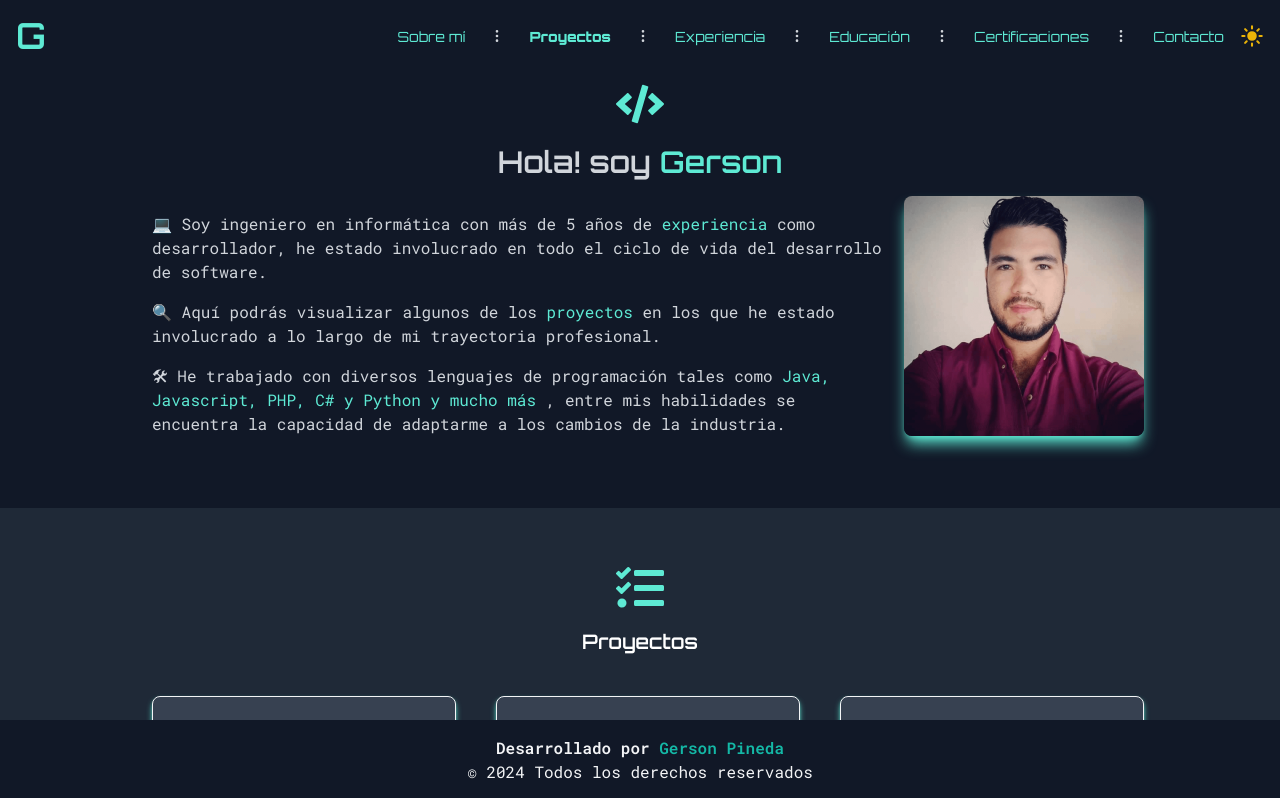
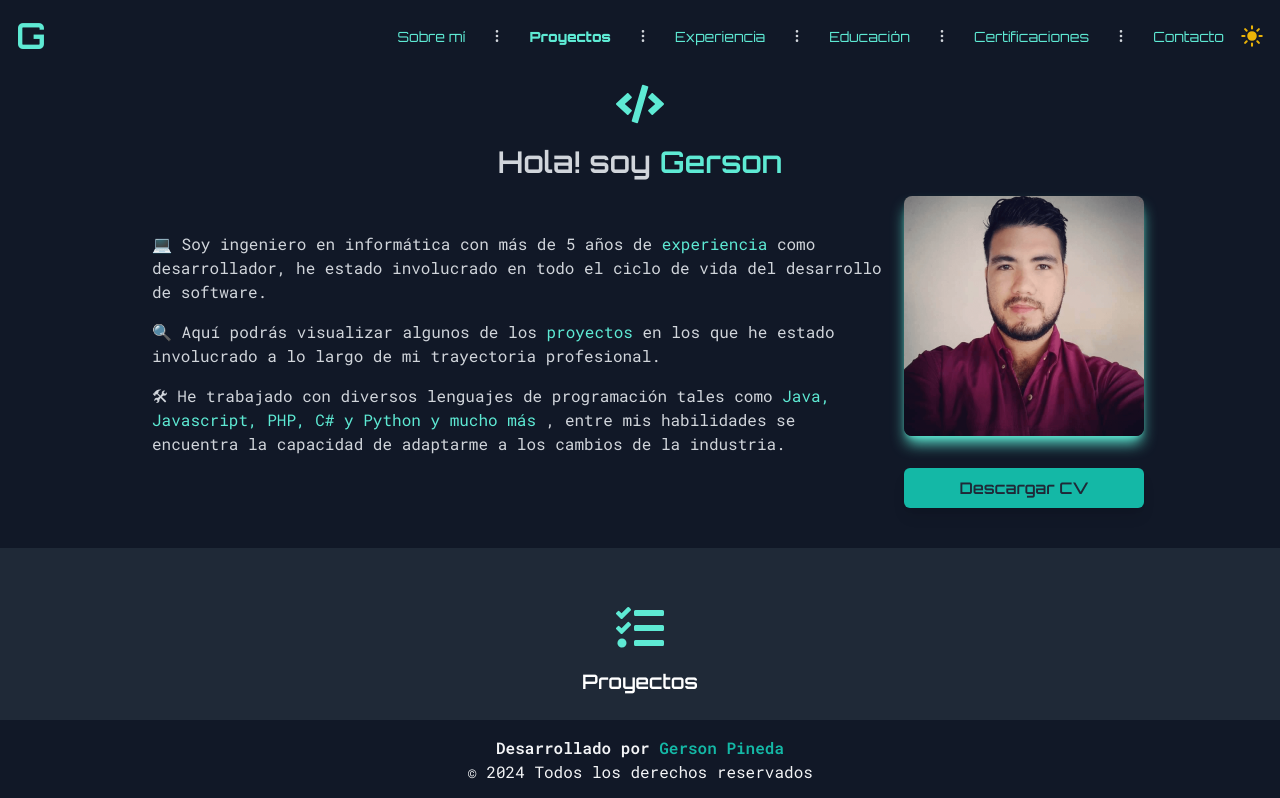
Before and after one commit to Gerstox/portfolio, a Next.js app: page / in a window 1280 px wide. Shown: the top 798 px of the page. Built offline with nearby package versions, Linux system fonts and the light colour scheme.

Commit message:
Descarga de CV

```diff
--- a/package.json
+++ b/package.json
@@ -10,6 +10,7 @@
   },
   "dependencies": {
     "clsx": "^2.1.1",
+    "jspdf": "^2.5.1",
     "next": "14.2.5",
     "react": "^18",
     "react-dom": "^18",
--- a/src/components/AboutMe.tsx
+++ b/src/components/AboutMe.tsx
@@ -1,6 +1,7 @@
 import { roboto } from "@/assets/fonts";
 import Image from "next/image";
 import { FaCode } from "react-icons/fa";
+import DownloadCV from "./DownloadCV";
 
 export default function AboutMe() {
   return (
@@ -41,6 +42,7 @@ export default function AboutMe() {
                 los cambios de la industria.`}
             </p>
           </article>
+          <div>
             <Image
               src="/images/avatar-1.png"
               width={180}
@@ -55,6 +57,9 @@ export default function AboutMe() {
               className="rounded-lg mb-8 hidden md:block shadow-lg dark:shadow-teal-300"
               alt="Foto de Gerson Pineda"
             />
+          <DownloadCV />
+
+          </div>
         </div>
       </div>
     </section>
--- a/src/components/Contact.tsx
+++ b/src/components/Contact.tsx
@@ -26,7 +26,7 @@ export default function Contact() {
           </div>
         </div>
       </div>
-        <div className="flex gap-4 justify-center my-4">
+        <div className="flex gap-10 justify-center my-4">
           <FaGithub className="text-4xl text-teal-500 dark:text-teal-300" />
           <FaLinkedin className="text-4xl text-teal-500 dark:text-teal-300" />
         </div>
--- /dev/null
+++ b/src/components/DownloadCV.tsx
@@ -0,0 +1,20 @@
+'use client';
+
+import { jsPDF } from "jspdf";
+
+export default function DownloadCV() {
+
+    const cvName = "GersonPinedaCV";
+
+    function download() {
+        const doc = new jsPDF('portrait', 'px', 'a4', false);
+        doc.addImage(`/downloadable/${cvName}.png`, 'PNG', 0, 0, 417, 653);
+        doc.save(`${cvName}.pdf`);
+    }
+
+  return (
+    <div>
+        <button className="w-full font-semibold border border-gray-200 hover:bg-gray-100 shadow-lg dark:border-none dark:bg-teal-500 dark:hover:bg-teal-300 dark:text-gray-800  px-4 py-2 rounded-md " onClick={download}>Descargar CV</button>
+    </div>
+  );
+}
```
Also changed, not shown: public/downloadable/GersonPinedaCV.png (added), 1 other file (tests, documents, lock files or other folders). Lines whose indentation alone changed are shown as unchanged.
